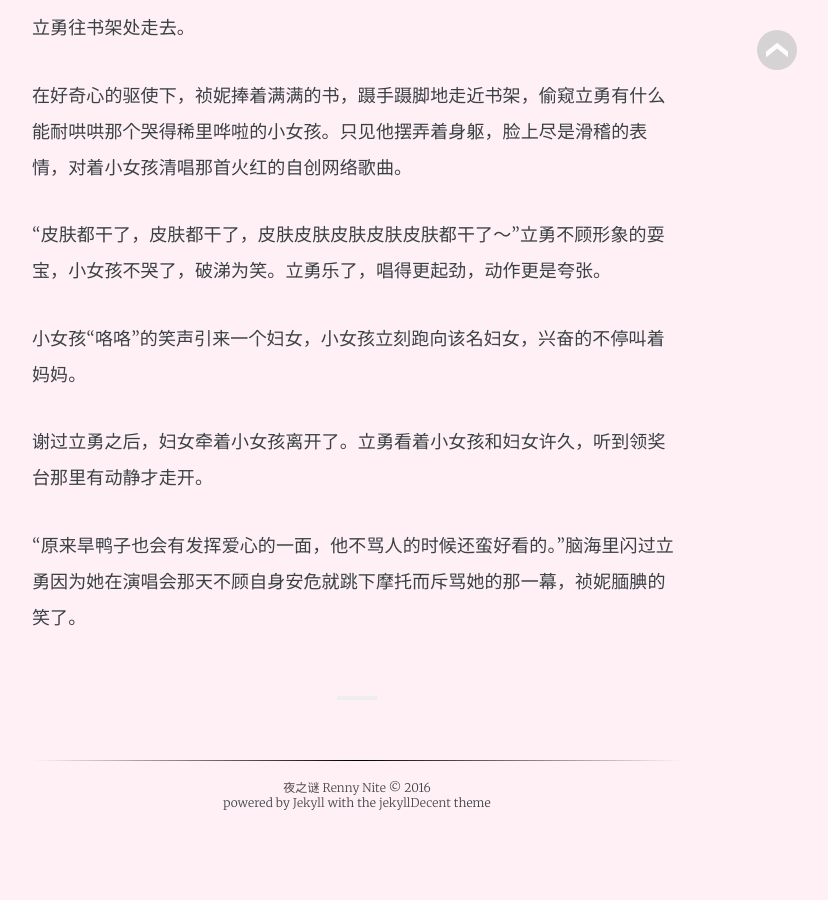
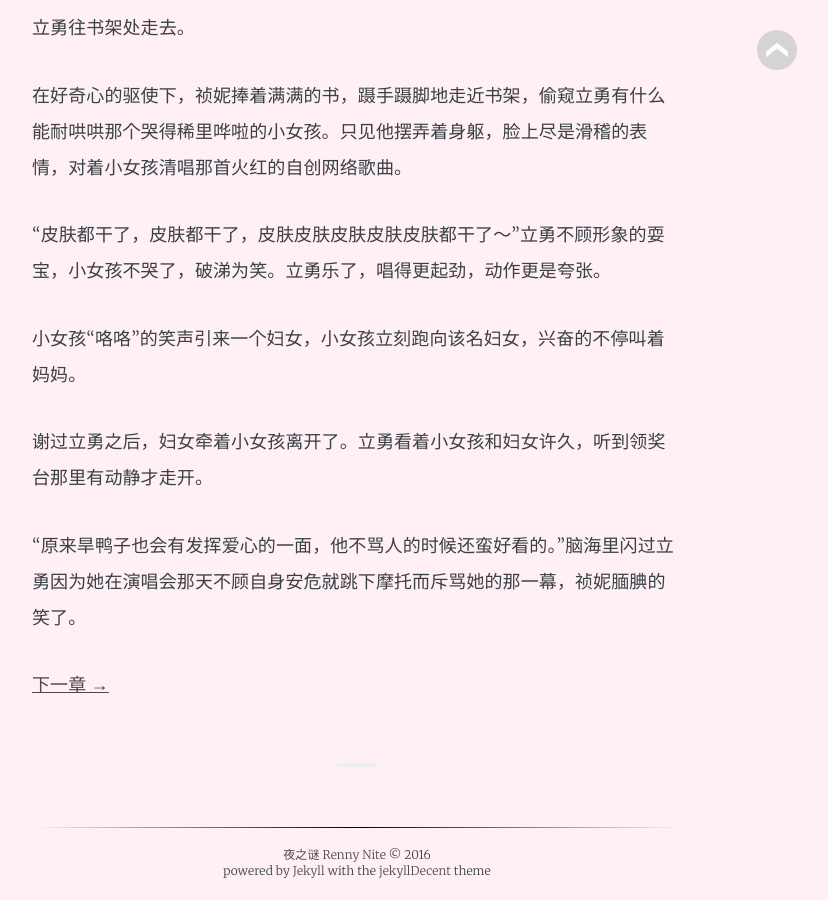
Before and after one commit to RennyNite0924/RennyNite0924.github.io, a Jekyll site: the page built from _posts/2014-05-17-the-sins-of-love-13.md, in a window 1280 px wide and 900 px high, scrolled down 1214 px. Shown: the whole window, without its empty margins (283-1111 px from the left). Built offline with Jekyll 4.4.1, drawn with Linux system fonts in a browser that asks for light colours; nearby versions of some CDN libraries; some web fonts are replaced; before the commit the page ends 2046 px from its top, so only the background shows below that.

Commit message:
Creating link to next chapter (13 to 14)
Too bored in class...

Credits to Nong and his Asus A455L series laptop.

```diff
--- a/_posts/2014-05-17-the-sins-of-love-13.md
+++ b/_posts/2014-05-17-the-sins-of-love-13.md
@@ -29,3 +29,5 @@
 谢过立勇之后，妇女牵着小女孩离开了。立勇看着小女孩和妇女许久，听到领奖台那里有动静才走开。
 
 “原来旱鸭子也会有发挥爱心的一面，他不骂人的时候还蛮好看的。”脑海里闪过立勇因为她在演唱会那天不顾自身安危就跳下摩托而斥骂她的那一幕，祯妮腼腆的笑了。
+
+[下一章 →](/novels/2014/05/18/the-sins-of-love-14.html)
```
